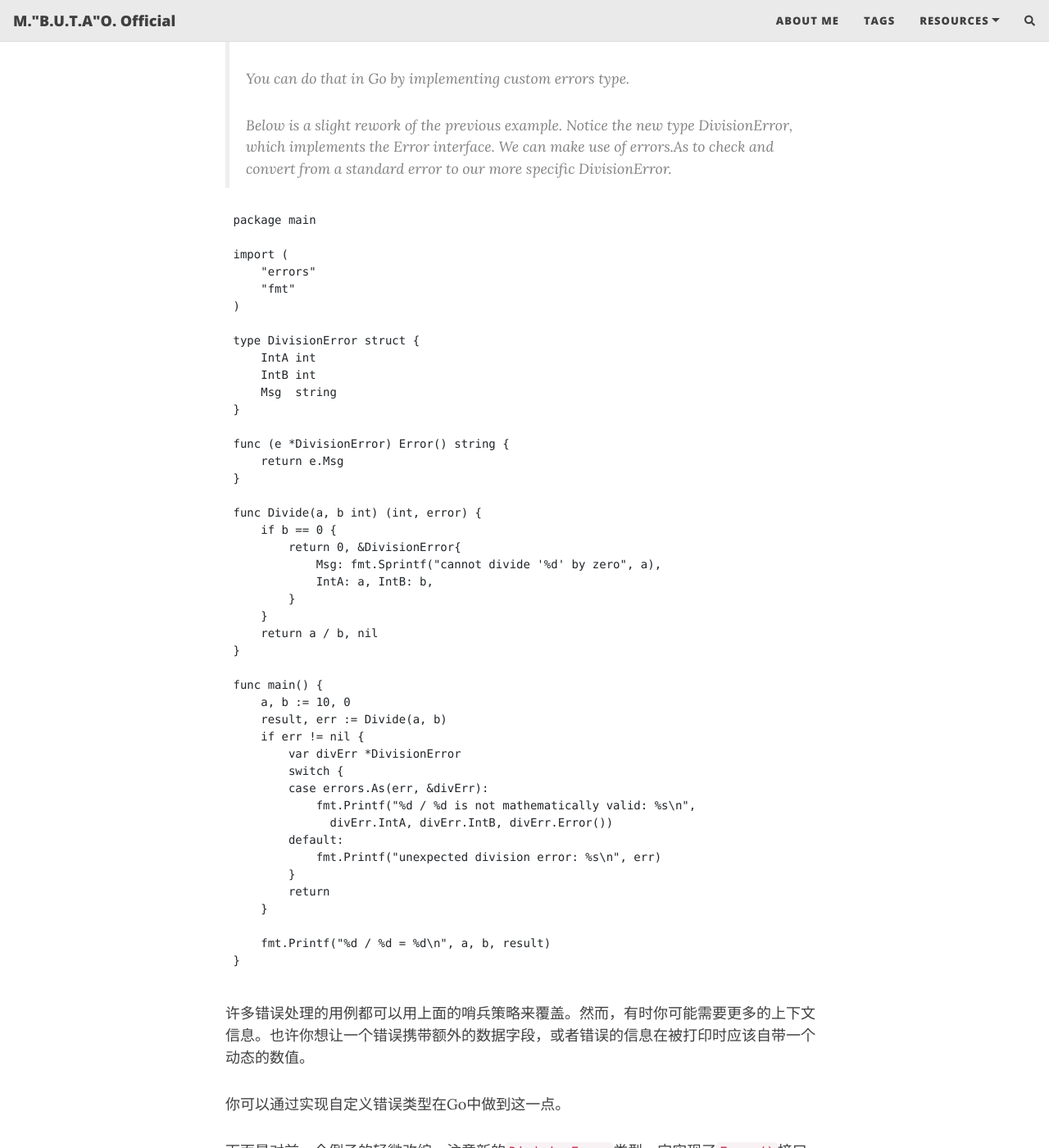
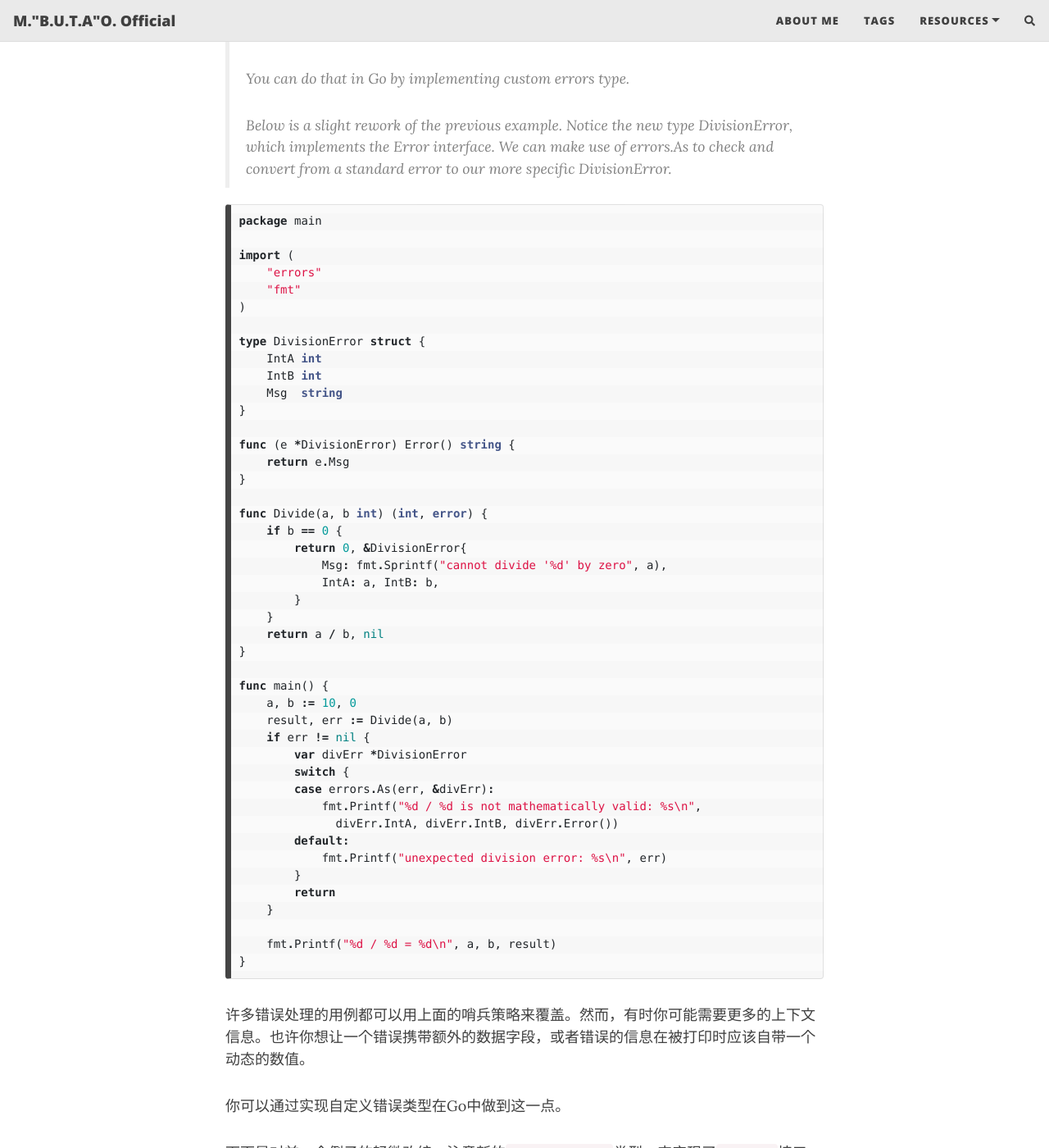
Before and after one commit to mizumoto-cn/mizumoto-cn.github.io, a Jekyll site: the page built from _posts/2022-06-17-Effective-Go-Error-Handling.md, in a window 1280 px wide and 1400 px high, scrolled down 4906 px. Shown: the whole window at 82% size. Built offline with Jekyll 4.4.1, drawn with Linux system fonts in a browser that asks for light colours; nearby versions of some CDN libraries; comment, search, counter and statistics services are not loaded.

Commit message:
codeblock fix

````diff
--- a/_posts/2022-06-17-Effective-Go-Error-Handling.md
+++ b/_posts/2022-06-17-Effective-Go-Error-Handling.md
@@ -143,7 +143,7 @@ func main() {
 >
 > Below is a slight rework of the previous example. Notice the new type DivisionError, which implements the Error interface. We can make use of errors.As to check and convert from a standard error to our more specific DivisionError.
 
-``` Golang
+```golang
 package main
 
 import (
````
